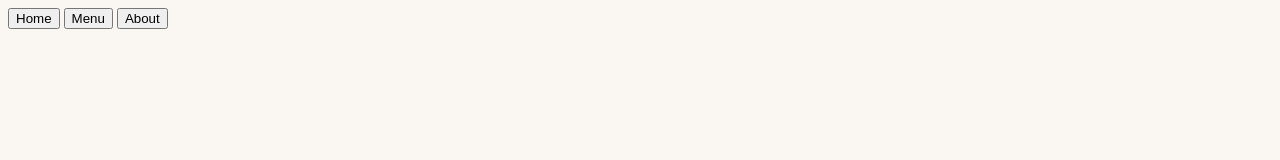
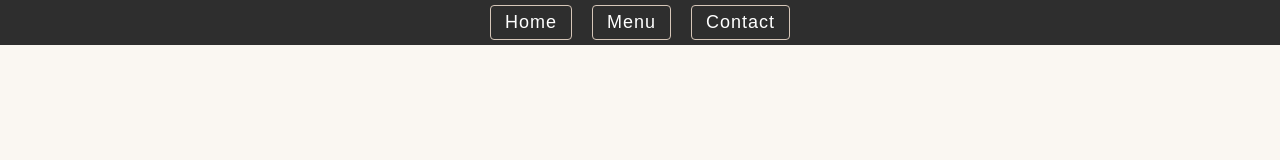
Before and after one commit to sameeksha-dalvi/zen-dining, a website built with webpack: page src/template.html in a window 1280 px wide. Built offline with nearby package versions, Linux system fonts and the light colour scheme.

Commit message:
style: navbar buttons aligned to center and styled

```diff
--- a/src/styles.css
+++ b/src/styles.css
@@ -6,7 +6,7 @@
   --text-secondary: #555555;
   --accent-primary: #B23A48;
   --accent-secondary: #D6C6B8;
-  --btn-bg: #2E2E2E;
+  --nav-bg: #2E2E2E;
   --btn-text: #FFFFFF;
   --border-light: #E6E1DB;
   --shadow-soft: 0 4px 12px rgba(0, 0, 0, 0.08);
@@ -15,4 +15,31 @@
 
 body {
   background-color: var(--bg-main);
+  margin: 0;
+  display: flex;
+  flex-direction: column;
 }
+nav{
+  background-color: var(--nav-bg);
+  padding: 5px;
+  display: flex;
+  align-items: center;
+  justify-content: center;
+  gap: 20px;
+}
+
+button{
+  background-color: transparent;
+  color: var(--btn-text);
+  letter-spacing: 1px;
+  font-size: 18px;
+  padding: 6px 14px;
+  border: 1px solid var(--accent-secondary);
+   border-radius: 4px;
+}
+
+button:hover {
+  background-color: var(--accent-primary);
+  border-color: var(--accent-primary);
+  color: #FFFFFF;
+}
--- a/src/template.html
+++ b/src/template.html
@@ -10,7 +10,7 @@
         <nav>
             <button>Home</button>
             <button>Menu</button>
-            <button>About</button>
+            <button>Contact</button>
         </nav>
     </header>
     <div id="content"></div>
```
